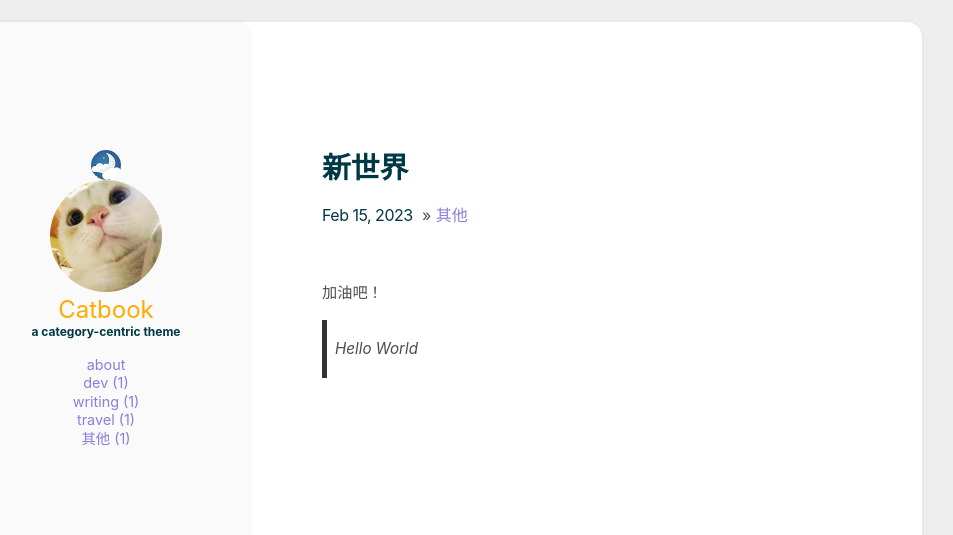
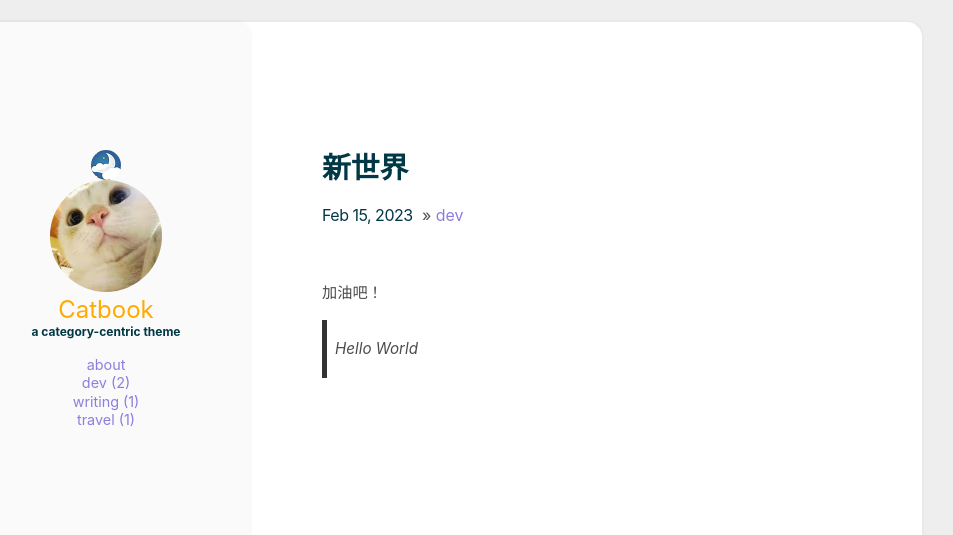
Before and after one commit to icescat/icescat.github.io, a Jekyll site: the page built from _posts/2023-2-15-the-post-3328.md, in a window 1280 px wide. Shown: the top 535 px of the page, without its empty margins (198-1151 px from the left). Built offline with Jekyll 4.4.1, drawn with Linux system fonts in a browser that asks for light colours.

Commit message:
update from Jekyller

```diff
--- a/_posts/2023-2-15-the-post-3328.md
+++ b/_posts/2023-2-15-the-post-3328.md
@@ -1,6 +1,6 @@
 ---
 categories:
-  - 其他
+  - dev
 tags: []
 comment:
 info:
```
Also changed, not shown: other parts of _posts/2023-2-15-the-post-3328.md (+1 -1 lines).
